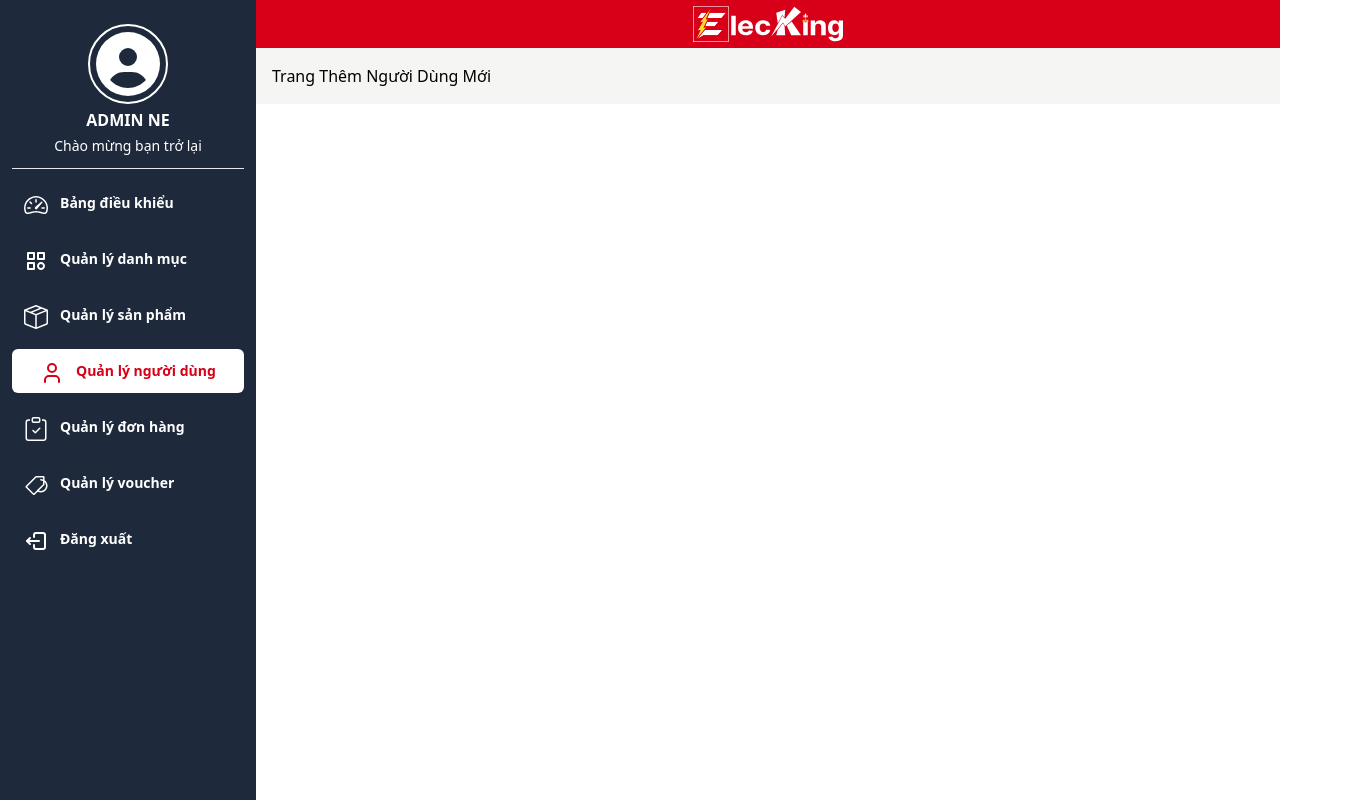
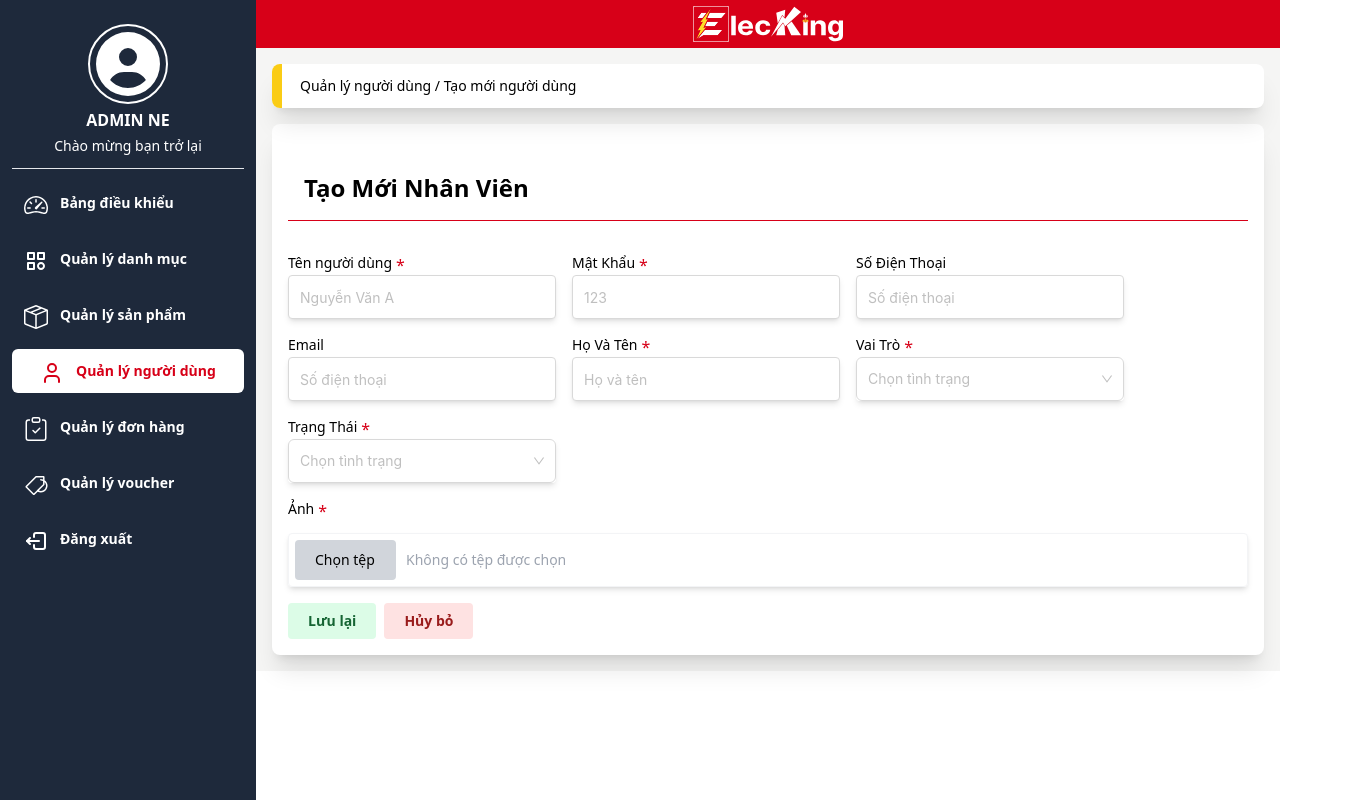
Before and after one commit to Khangdao0311/elecking-nextjs-client, a Next.js app: page /admin/user/add in a window 1280 px wide. Shown: the whole page, 1352 px wide, since content can reach past the window. Built offline with nearby package versions, Linux system fonts and the light colour scheme.

Commit message:
tạo component button admin

```diff
--- /dev/null
+++ b/src/app/components/admin/Button/Button.tsx
@@ -0,0 +1,10 @@
+function Button() {
+    return (
+     <div className="flex gap-2">
+        <button className="text-sm font-bold text-green-800 bg-green-100 rounded px-5 py-2">Lưu lại</button>
+        <button className="text-sm font-bold text-red-800 bg-red-100 rounded px-5 py-2">Hủy bỏ</button>
+     </div>
+    );
+  }
+
+  export default Button;
--- /dev/null
+++ b/src/app/components/admin/Button/index.tsx
@@ -0,0 +1 @@
+export { default } from "./Button";
--- a/src/app/pages/admin/product/list/ProductList.tsx
+++ b/src/app/pages/admin/product/list/ProductList.tsx
@@ -102,7 +102,7 @@ function ProductList() {
       </div>
       {productdetail && (
         <>
-        <div className="bg-white w-[600px] center-fixed flex-col gap-5 rounded-lg shadow-xl z-50">
+        <div className="bg-white w-[600px] center-fixed flex flex-col gap-2.5 rounded-lg shadow-xl z-50">
           <div className="h-[64px] flex items-center px-4">
             <p className="text-xl font-semibold w-full">Thông tin sản phẩm</p>
           </div>
@@ -113,15 +113,15 @@ function ProductList() {
             </div>
           </div>
           <div className="flex-col gap-3 px-4 py-1">
-            <div className="flex-col gap-2 py-2 px-3">
+            <div className="flex flex-col gap-2 py-2 px-3 border shadow-lg rounded">
               <div className="flex">
                 <p className="min-w-[64px]">Hình ảnh</p>
                 <p className="w-full text-center">Màu</p>
                 <p className="w-full text-center">Dung lượng</p>
                 <p className="min-w-[64px]">Số lượng</p>
               </div>
-              <div className="flex">
-                <div className="min-w-[64px]">
+              <div className="flex border-t">
+                <div className="min-w-[64px] flex items-center">
                   <img src="https://cdn2.cellphones.com.vn/insecure/rs:fill:358:358/q:90/plain/https://cellphones.com.vn/media/catalog/product/i/p/iphone-16e-128gb.png" alt=""  className="w-16 h-16"/>
                 </div>
                 <div className="w-full text-center flex items-center">
@@ -132,10 +132,15 @@ function ProductList() {
                   <p className="text-sm text-center font-normal border-b border-gray-200">512 GB</p>
                   <p className="text-sm text-center font-normal ">1 TB</p>
                 </div>
-                <div className="min-w-[64px]">
+                <div className="min-w-[64px] flex-col py-1.5 gap-1.5">
+                  <p className="text-sm text-center font-normal border-b border-gray-200">10</p>
+                  <p className="text-sm text-center font-normal border-b border-gray-200">10</p>
                   <p className="text-sm text-center font-normal">10</p>
                 </div>
               </div>
+            </div>
+            <div className=" flex gap-4 justify-end h-[64px] items-center">
+              <p className="px-6 bg-red-100 text-red-800 h-10 flex items-center rounded text-sm font-bold cursor-pointer" onClick={closeproductdetail}>Trở lại</p>
             </div>
           </div>
         </div>
--- a/src/app/pages/admin/user/add/UserAdd.tsx
+++ b/src/app/pages/admin/user/add/UserAdd.tsx
@@ -1,5 +1,107 @@
+"use client"
+import TitleAdmin from "@/app/components/admin/TitleAdmin";
+import { Input } from 'antd';
+import React from 'react';
+import { Select } from 'antd';
+import ButtonAdmin from "@/app/components/admin/Button";
+
+const handleChange = (value: string) => {
+  console.log(`selected ${value}`);
+};
+
 function UserAdd() {
-  return <div>Trang Thêm Người Dùng Mới</div>;
+  return(
+    <>
+    <TitleAdmin title="Quản lý người dùng / Tạo mới người dùng" />
+    <div className=" bg-white shadow-xl rounded-lg px-4 py-4 flex items-start flex-col gap-4">
+        <div className="py-4 flex flex-col w-full gap-4">
+          <div className="p-4 border-b border-primary ">
+            <p className="text-2xl font-semibold">Tạo Mới Nhân Viên</p>
+          </div>
+        </div>
+        <div className="flex gap-4 flex-wrap w-full">
+          <div className="flex flex-col gap-0.5">
+            <div className="flex gap-1">
+            <p className="text-sm font-medium">Tên người dùng</p>
+            <p className="text-primary w-2 h-2">*</p>
+            </div>
+            <Input className="w-[268px] rounded shadow-md h-[44px]" placeholder="Nguyễn Văn A" />
+          </div>
+          <div className="flex flex-col gap-0.5">
+            <div className="flex gap-1">
+            <p className="text-sm font-medium">Mật Khẩu</p>
+            <p className="text-primary w-2 h-2">*</p>
+            </div>
+            <Input className="w-[268px] rounded shadow-md h-[44px]" placeholder="123" />
+          </div>
+          <div className="flex flex-col gap-0.5">
+            <div className="flex gap-1">
+            <p className="text-sm font-medium">Số Điện Thoại</p>
+            </div>
+            <Input className="w-[268px] rounded shadow-md h-[44px]" placeholder="Số điện thoại" />
+          </div>
+          <div className="flex flex-col gap-0.5">
+            <div className="flex gap-1">
+            <p className="text-sm font-medium">Email</p>
+            </div>
+            <Input className="w-[268px] rounded shadow-md h-[44px]" placeholder="Số điện thoại" />
+          </div>
+          <div className="flex flex-col gap-0.5">
+            <div className="flex gap-1">
+            <p className="text-sm font-medium">Họ Và Tên</p>
+            <p className="text-primary w-2 h-2">*</p>
+            </div>
+            <Input className="w-[268px] rounded shadow-md h-[44px]" placeholder="Họ và tên" />
+          </div>
+          <div className="flex flex-col gap-0.5">
+            <div className="flex gap-1">
+            <p className="text-sm font-medium">Vai Trò</p>
+            <p className="text-primary w-2 h-2">*</p>
+            </div>
+           <Select
+           className="h-[44px] w-[268px] shadow-md rounded"
+           placeholder="Chọn tình trạng"
+           onChange={handleChange}
+           options={[
+           { value: 'jack', label: 'Jack' },
+           { value: 'lucy', label: 'Lucy' },
+           { value: 'Yiminghe', label: 'yiminghe' },
+           { value: 'disabled', label: 'Disabled', disabled: true },
+           ]}
+           />
+          </div>
+          <div className="flex flex-col gap-0.5">
+            <div className="flex gap-1">
+            <p className="text-sm font-medium">Trạng Thái</p>
+            <p className="text-primary w-2 h-2">*</p>
+            </div>
+           <Select
+           className="h-[44px] w-[268px] shadow-md rounded"
+           placeholder="Chọn tình trạng"
+           onChange={handleChange}
+           options={[
+           { value: 'jack', label: 'Jack' },
+           { value: 'lucy', label: 'Lucy' },
+           { value: 'Yiminghe', label: 'yiminghe' },
+           { value: 'disabled', label: 'Disabled', disabled: true },
+           ]}
+           />
+          </div>
+        </div>
+        <div className="flex flex-col gap-2.5 w-full">
+          <div className="flex gap-1">
+            <p className="text-sm font-medium">Ảnh</p>
+            <p className="text-primary">*</p>
+          </div>
+          <div className="p-1.5 flex gap-2.5 border border-gray-100 rounded shadow-md">
+            <p className="text-sm font-normal min-w-[101px] px-5 py-2.5 bg-gray-300 rounded">Chọn tệp</p>
+            <p className="min-w-full text-gray-400 flex items-center text-sm font-normal">Không có tệp được chọn</p>
+          </div>
+        </div>
+        <ButtonAdmin/>
+    </div>
+    </>
+  )
 }
 
 export default UserAdd;
--- a/src/app/pages/client/checkout/Checkout.tsx
+++ b/src/app/pages/client/checkout/Checkout.tsx
@@ -108,7 +108,7 @@ function Checkout() {
   ];
 
 
-  const abc = getaddress.find((a:any) => a.id === checkaddress1);
+  // const abc = getaddress.find((a:any) => a.id === checkaddress1);
 
   const checkout = JSON.parse(localStorage.getItem("checkout")!);
 
@@ -139,11 +139,11 @@ function Checkout() {
         <div className="flex items-center gap-10 w-full place-content-between">
           <div className="flex gap-6 items-center">
             <div className="flex gap-4 text-xl font-semibold">
-              <p>{abc?.name}</p>
-              <p>{abc?.phone}</p>
+              {/* <p>{abc?.name}</p> */}
+              {/* <p>{abc?.phone}</p> */}
             </div>
             <p className="text-base font-normal w-[812px]">
-              {abc?.description}, {abc?.ward}, {abc?.district}, {abc?.province}
+              {/* {abc?.description}, {abc?.ward}, {abc?.district}, {abc?.province} */}
             </p>
           </div>
           <p
```
